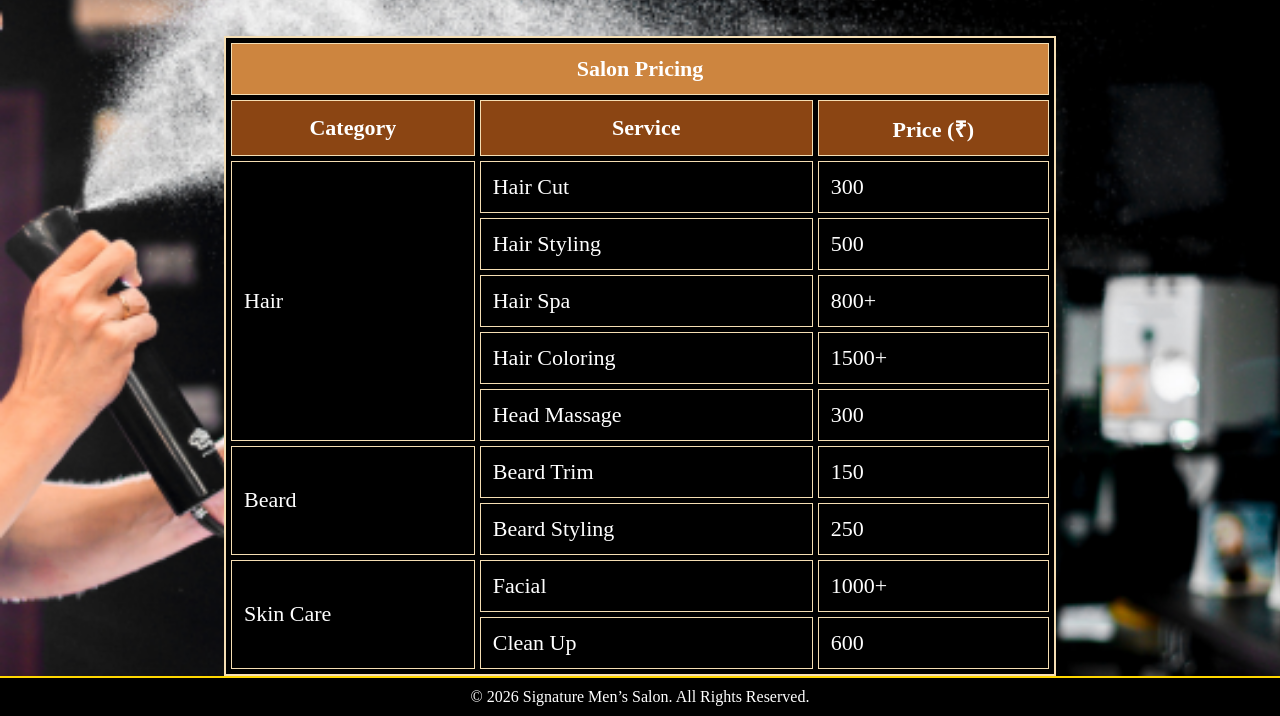
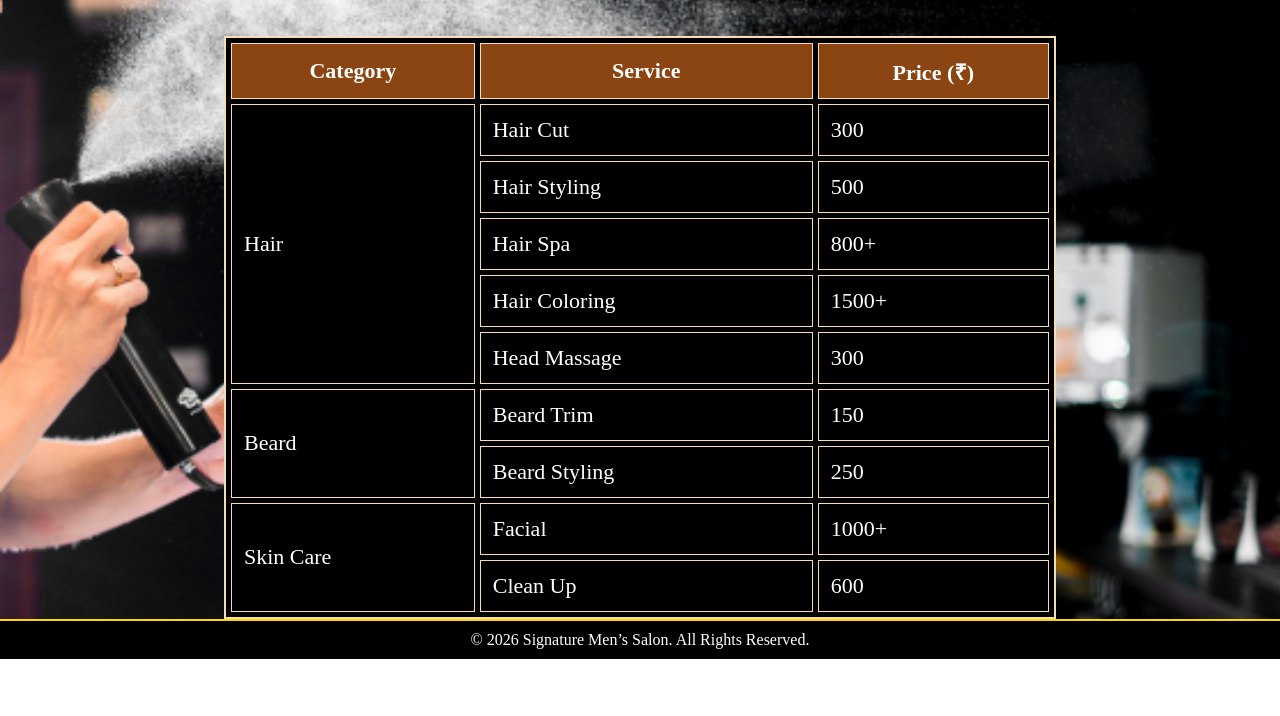
Before and after one commit to DishaNL/Hair_Salon, a plain HTML site: page p.html in a window 1280 px wide. Shown: the part 261-977 px from the top of the page. After the commit the page ends 920 px from the top, so only its background shows below. Drawn offline with Linux system fonts and the light colour scheme.

Commit message:
Update p.html

```diff
--- a/p.html
+++ b/p.html
@@ -62,12 +62,6 @@ h1 {
 <table width="65%" border="2" bordercolor="wheat" bgcolor="black"
 cellpadding="12" cellspacing="5"
 style="font-size:22px; color:white;">
-
-<tr bgcolor="peru">
-<th colspan="3" style="color:white;">
-Salon Pricing
-</th>
-</tr>
 
 <tr bgcolor="saddlebrown">
 <th>Category</th>
```
